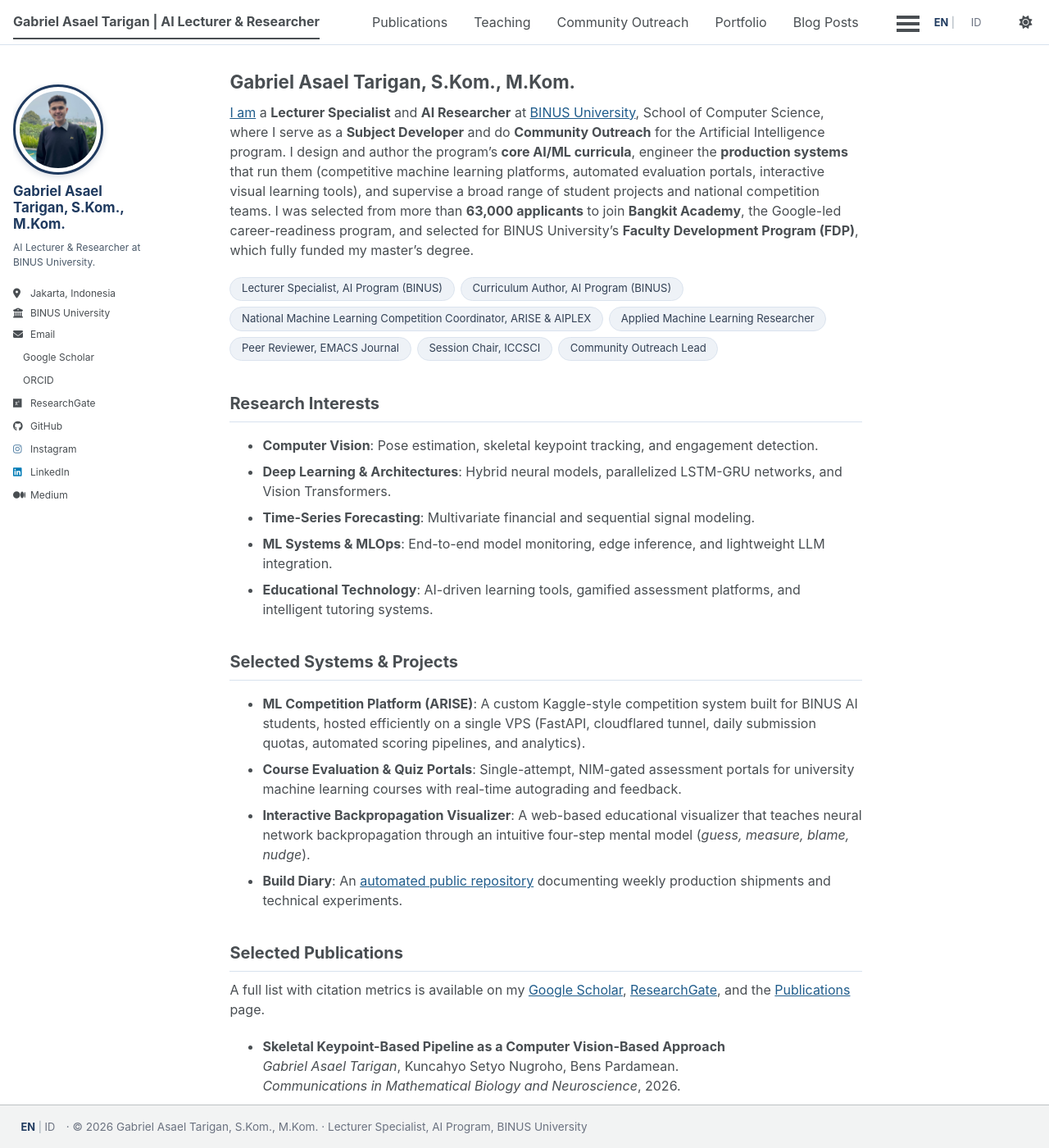
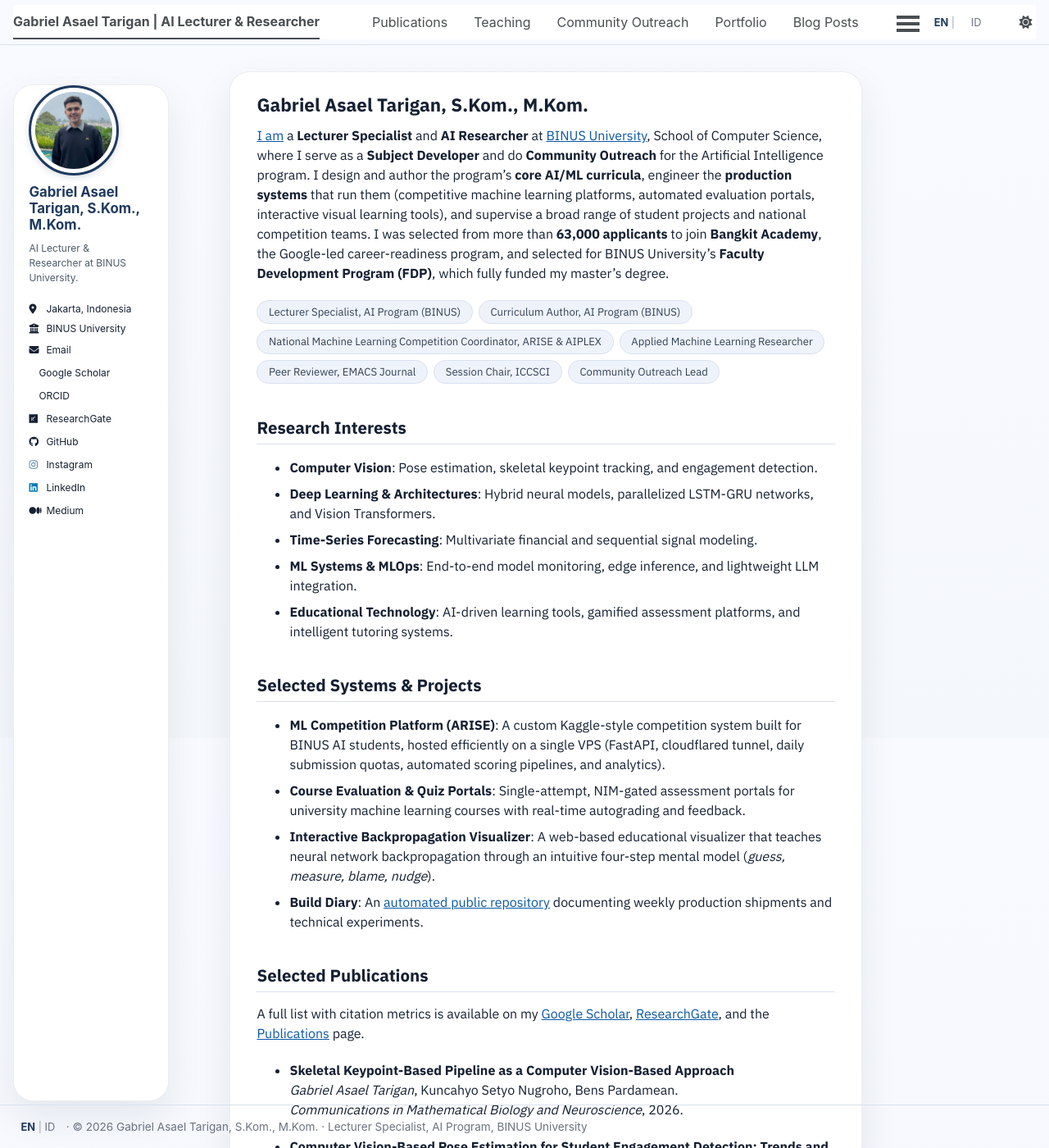
Before and after one commit to asaeltarigan/asaeltarigan.github.io, a Jekyll site: the page built from _pages/about.md, in a window 1280 px wide and 1400 px high. Shown: the whole window at 82% size. Built offline with Jekyll 4.4.1, drawn with Linux system fonts in a browser that asks for light colours; a style sheet for code colours, icons or effects is not loaded.

Commit message:
Design system: IBM Plex Sans + soft gradient + floating cards + section dividers (site-wide)

```diff
--- a/_includes/head.html
+++ b/_includes/head.html
@@ -90,5 +90,8 @@
 </script>
 
 <!-- For all browsers -->
+<link rel="preconnect" href="https://fonts.googleapis.com">
+<link rel="preconnect" href="https://fonts.gstatic.com" crossorigin>
+<link href="https://fonts.googleapis.com/css2?family=IBM+Plex+Sans:wght@400;500;600;700&display=swap" rel="stylesheet">
 <link rel="stylesheet" href="{{ base_path }}/assets/css/main.css">
-<link rel="stylesheet" href="{{ base_path }}/assets/css/custom.css?v=30">
+<link rel="stylesheet" href="{{ base_path }}/assets/css/custom.css?v=31">
--- a/assets/css/custom.css
+++ b/assets/css/custom.css
@@ -451,3 +451,90 @@ html { font-size: 16px; }
   margin: 0;
 }
 html[data-theme="dark"] .role-chips li { background: #1b2740; border-color: #2b3a57; color: #cbd5e1; }
+
+/* =====================================================================
+   Design system (8 Oct 2026): IBM Plex Sans + soft gradient + floating
+   cards + section dividers. Modelled on chunyang-chen.github.io.
+   ===================================================================== */
+:root {
+  --ds-bg1: #f8faff;
+  --ds-bg2: #f4f7fb;
+  --ds-surface: #ffffff;
+  --ds-text: #152033;
+  --ds-muted: #556277;
+  --ds-line: #d9e1ee;
+  --ds-accent: #0b57a4;
+  --ds-accent-strong: #083d74;
+  --ds-shadow: 0 18px 45px rgba(18, 35, 63, 0.08);
+  --ds-radius: 24px;
+}
+
+html { background: linear-gradient(180deg, var(--ds-bg1) 0%, var(--ds-bg2) 100%) fixed; }
+body {
+  background: transparent;
+  color: var(--ds-text);
+  font-family: "IBM Plex Sans", -apple-system, "Segoe UI", Roboto, sans-serif;
+}
+h1, h2, h3, h4, h5, h6, .page__title, .author__name {
+  font-family: "IBM Plex Sans", -apple-system, "Segoe UI", Roboto, sans-serif;
+}
+a { color: var(--ds-accent); }
+a:hover, a:focus { color: var(--ds-accent-strong); }
+
+/* Floating surfaces */
+.page__inner-wrap,
+.archive {
+  background: var(--ds-surface);
+  border: 1px solid rgba(21, 32, 51, 0.08);
+  border-radius: var(--ds-radius);
+  box-shadow: var(--ds-shadow);
+  padding: 1.7rem 2rem;
+}
+.sidebar {
+  background: var(--ds-surface);
+  border: 1px solid rgba(21, 32, 51, 0.08);
+  border-radius: var(--ds-radius);
+  box-shadow: var(--ds-shadow);
+  padding: 1.15rem 1.15rem 0.5rem;
+}
+
+/* Masthead + footer ride the gradient instead of painting white */
+.masthead, .page__footer { background: transparent; }
+.masthead::after { background: var(--ds-line); }
+.page__footer { border-top: 1px solid var(--ds-line); }
+
+/* Section headings get the hairline divider (fits the content width) */
+.page__content h2, .archive h2 {
+  font-size: 1.28rem;
+  line-height: 1.25;
+  border-bottom: 1px solid var(--ds-line);
+  padding-bottom: 0.4rem;
+  margin-bottom: 0.9rem;
+}
+
+.role-chips li { background: #eef3fb; border-color: var(--ds-line); color: #334155; }
+
+/* ---- Dark mode ---- */
+html[data-theme="dark"] {
+  --ds-bg1: #0f172a;
+  --ds-bg2: #0b1220;
+  --ds-surface: #111c31;
+  --ds-text: #cbd5e1;
+  --ds-muted: #94a3b8;
+  --ds-line: #22304d;
+  --ds-accent: #78b4f0;
+  --ds-accent-strong: #a9cdf7;
+  --ds-shadow: 0 18px 45px rgba(0, 0, 0, 0.35);
+}
+html[data-theme="dark"] body { background: transparent; color: var(--ds-text); }
+html[data-theme="dark"] .page__inner-wrap,
+html[data-theme="dark"] .archive,
+html[data-theme="dark"] .sidebar {
+  background: var(--ds-surface);
+  border-color: #22304d;
+}
+html[data-theme="dark"] h1, html[data-theme="dark"] h2, html[data-theme="dark"] h3,
+html[data-theme="dark"] h4, html[data-theme="dark"] .page__title,
+html[data-theme="dark"] .author__name { color: #e6eefc; }
+html[data-theme="dark"] .role-chips li { background: #1b2740; border-color: #2b3a57; color: #cbd5e1; }
+html[data-theme="dark"] .page__footer { border-top-color: #22304d; }
```
